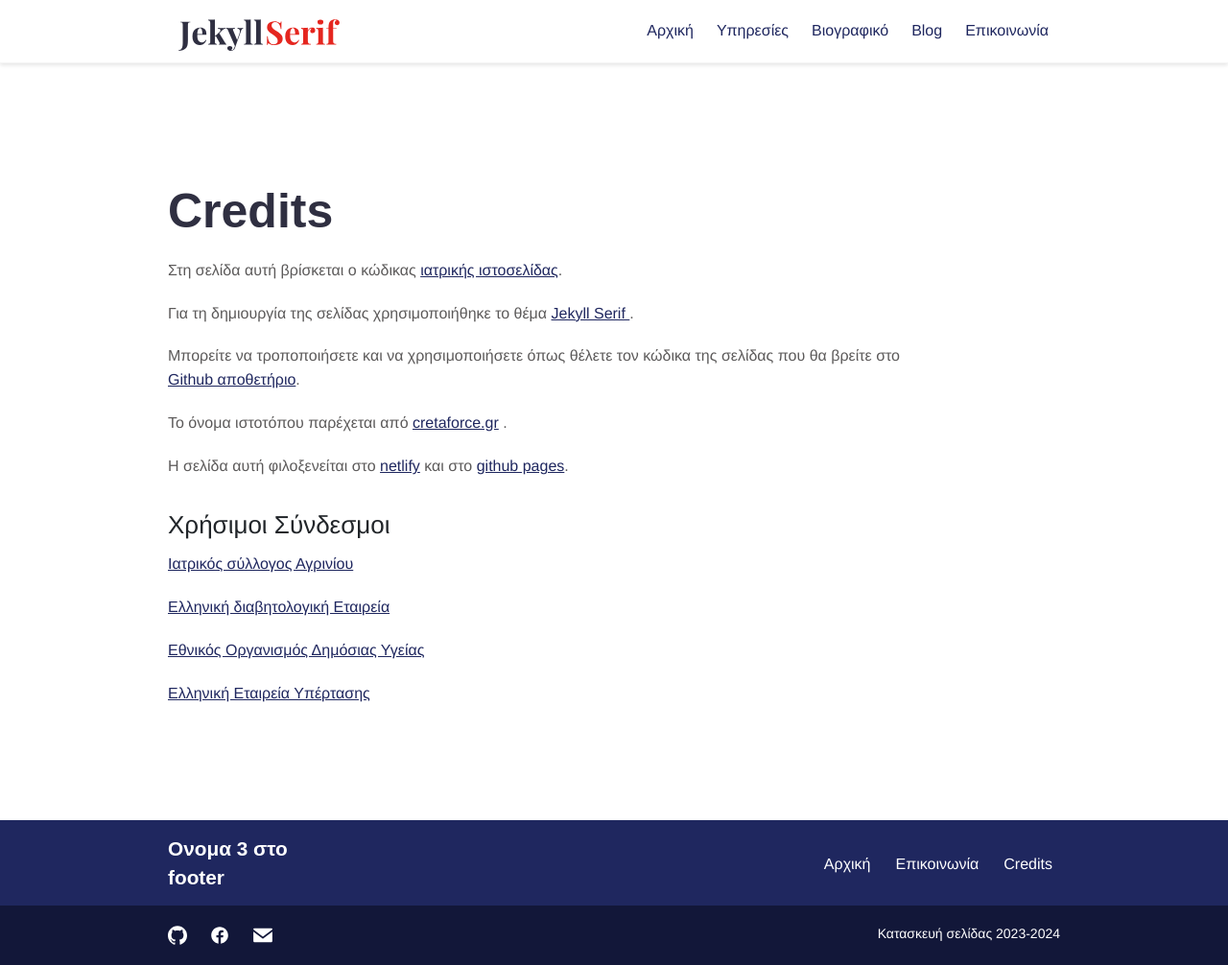
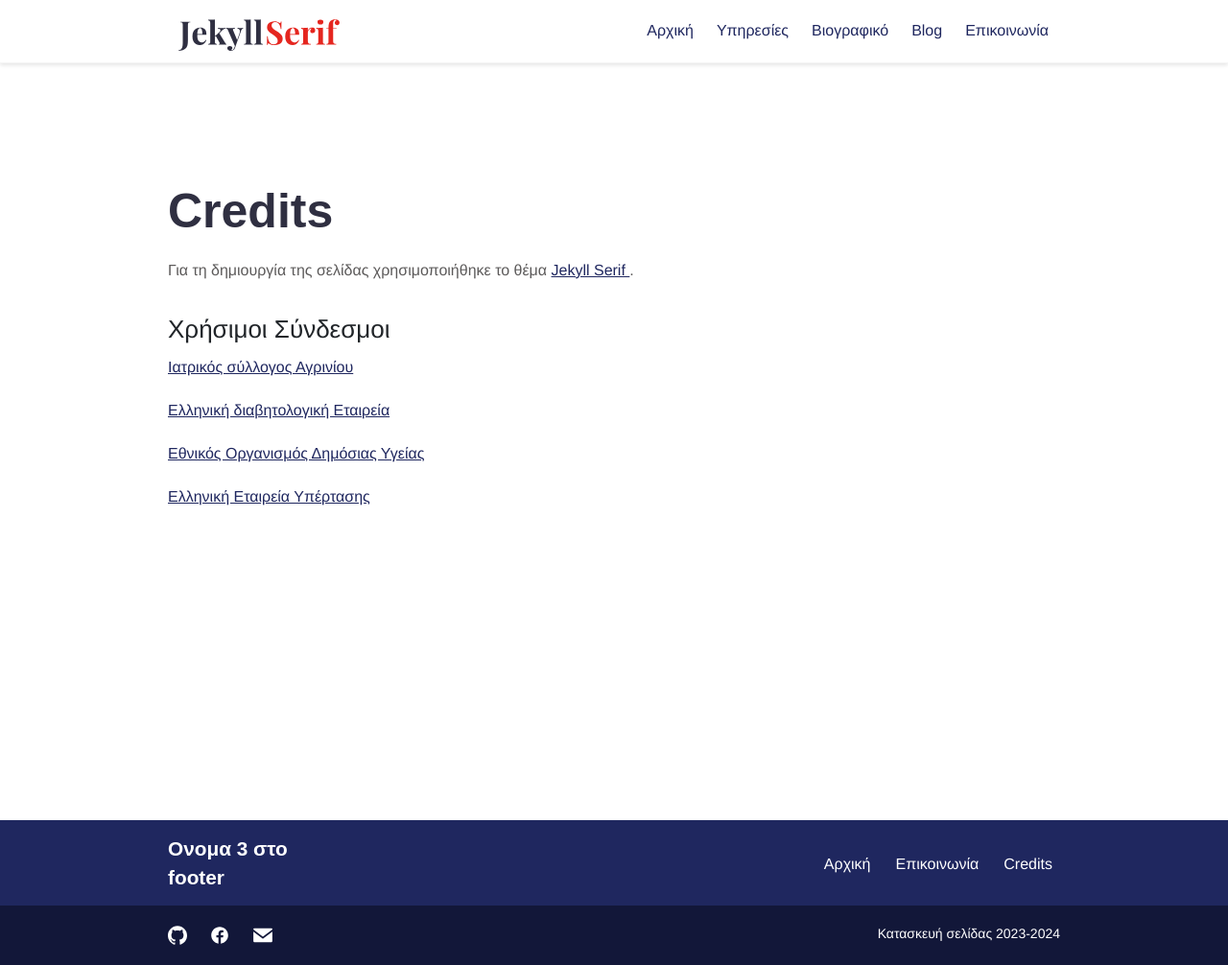
Before and after one commit to taschar/taschar.github.io, a Jekyll site: the page built from credits.md, in a window 1280 px wide and 1006 px high. Shown: the whole window at 96% size. Built offline with Jekyll 4.4.1, drawn with Linux system fonts in a browser that asks for light colours.

Commit message:
2024-02-26_173045

```diff
--- a/credits.md
+++ b/credits.md
@@ -4,16 +4,8 @@ layout: page
 description: credits
 bodyClass: page-about
 ---
-Στη σελίδα αυτή βρίσκεται ο κώδικας  <a href="https://www.mymedic.gr" target="_blank" rel="noopener "  >ιατρικής ιστοσελίδας</a>.
 
 Για τη δημιουργία της σελίδας χρησιμοποιήθηκε το θέμα <a href="https://github.com/zerostaticthemes/jekyll-serif-theme" target="_blank" rel="noopener noreferrer"  >Jekyll Serif </a>.
-
-
-Μπορείτε να τροποποιήσετε και να χρησιμοποιήσετε όπως θέλετε τον κώδικα της σελίδας που θα βρείτε στο <a href="https://github.com/taschar/taschar.github.io" target="_blank" rel="noopener noreferrer" >Github αποθετήριο</a>.
-
-Το όνομα ιστοτόπου παρέχεται από  <a href="https://www.cretaforce.gr/" target="_blank" rel="noopener noreferrer" >cretaforce.gr</a> .
-
-Η σελίδα αυτή φιλοξενείται στο <a href="https://www.netlify.com/" target="_blank" rel="noopener noreferrer" >netlify</a> και στο <a href="https://github.com" target="_blank" rel="noopener noreferrer" >github pages</a>.
 
 
 ## Χρήσιμοι Σύνδεσμοι
```
